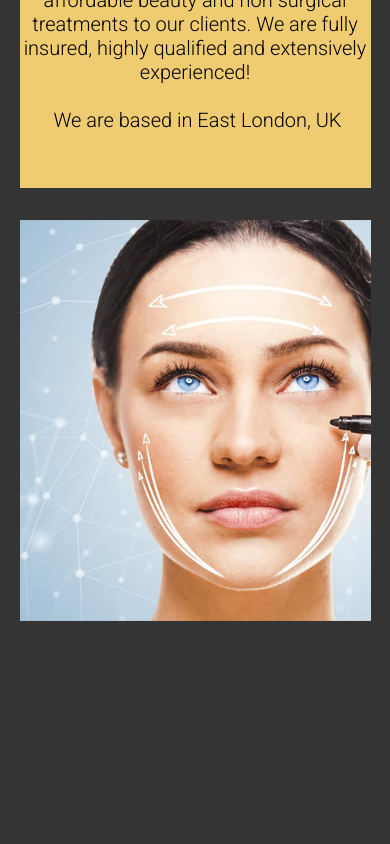
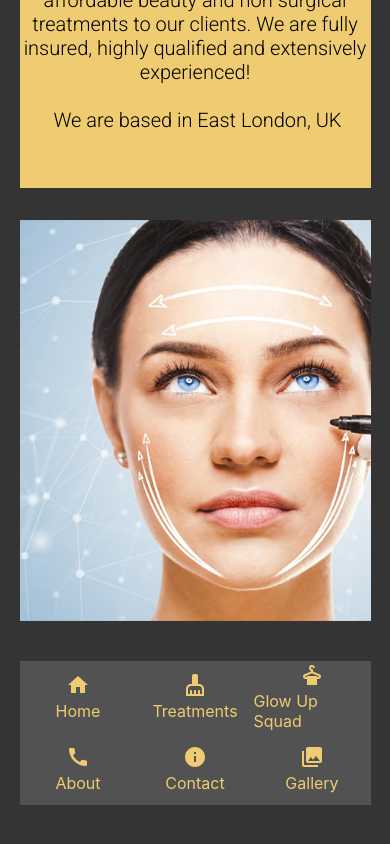
Before and after one commit to IbraheemHaseeb7/cleonora, a Next.js app: page /aboutus in a window 390 px wide. Shown: the part 976-1820 px from the top of the page. Before the commit the page ends 1613 px from the top, so only its background shows below. Built offline with nearby package versions, Linux system fonts and the light colour scheme.

Commit message:
fixed the side bar and added navigation bar

```diff
--- a/components/navbar/sidebar.js
+++ b/components/navbar/sidebar.js
@@ -57,6 +57,15 @@ export default function Sidebar({ open, setOpen }) {
             Contact Us
           </button>
         </Link>
+        <Link href="/gallery">
+          <button
+            className={styles.sidebar_options}
+            type="button"
+            onClick={() => close()}
+          >
+            Gallery
+          </button>
+        </Link>
       </div>
       <button className={styles.close} onClick={close}>
         X
--- /dev/null
+++ b/components/navigation/navigation.js
@@ -0,0 +1,59 @@
+import styles from "./navigation.module.css";
+import HomeIcon from "@mui/icons-material/Home";
+import CleaningServicesIcon from "@mui/icons-material/CleaningServices";
+import DryCleaningIcon from "@mui/icons-material/DryCleaning";
+import CallIcon from "@mui/icons-material/Call";
+import InfoIcon from "@mui/icons-material/Info";
+import CollectionsIcon from "@mui/icons-material/Collections";
+import Link from "next/link";
+import { useRouter } from "next/router";
+
+const navs = [
+  { route: "/", icon: <HomeIcon />, id: 1, title: "Home" },
+  {
+    route: "/treatments",
+    icon: <CleaningServicesIcon />,
+    id: 2,
+    title: "Treatments",
+  },
+  {
+    route: "/courses",
+    icon: <DryCleaningIcon />,
+    id: 3,
+    title: "Glow Up Squad",
+  },
+  { route: "/aboutus", icon: <CallIcon />, id: 4, title: "About" },
+  { route: "/contactus", icon: <InfoIcon />, id: 5, title: "Contact" },
+  { route: "/gallery", icon: <CollectionsIcon />, id: 6, title: "Gallery" },
+];
+
+export default function Navigation() {
+  return (
+    <div className={styles.main_container}>
+      <div className={styles.inner_container}>
+        {navs.map(({ title, route, icon, id }) => {
+          return <Nav route={route} icon={icon} key={id} title={title} />;
+        })}
+      </div>
+    </div>
+  );
+}
+
+function Nav({ icon, route, title }) {
+  const router = useRouter();
+
+  return (
+    <div className={styles.nav_container}>
+      <div
+        onClick={() => {
+          router.push(`/${route}`);
+        }}
+      >
+        <>
+          <div>{icon}</div>
+          <p>{title}</p>
+        </>
+      </div>
+    </div>
+  );
+}
--- /dev/null
+++ b/components/navigation/navigation.module.css
@@ -0,0 +1,60 @@
+.main_container {
+  width: 100%;
+  height: 5rem;
+  display: flex;
+  justify-content: center;
+  align-items: center;
+  margin: 2rem 0;
+  color: #efcb71;
+}
+
+.inner_container {
+  width: 90%;
+  height: 90%;
+  display: grid;
+  grid-template-columns: repeat(6, 16.6%);
+  grid-auto-rows: 100%;
+  background-color: #525252;
+  overflow: hidden;
+}
+
+.nav_container {
+  display: flex;
+  justify-content: center;
+  align-items: center;
+  flex-direction: column;
+  width: 100%;
+  height: 100%;
+}
+
+.nav_container > div {
+  display: flex;
+  justify-content: center;
+  align-items: center;
+  flex-direction: column;
+  width: 100%;
+  height: 100%;
+  cursor: pointer;
+}
+
+.nav_container > div {
+  transition: all 0.2s ease;
+}
+
+.nav_container > div > p {
+  margin: 0;
+}
+
+.nav_container > div:hover {
+  color: #5b5243;
+}
+
+@media (max-width: 600px) {
+  .main_container {
+    height: 10rem;
+  }
+  .inner_container {
+    grid-template-columns: repeat(3, 33.33%);
+    grid-template-rows: 50% 50%;
+  }
+}
--- a/components/videos/video.module.css
+++ b/components/videos/video.module.css
@@ -3,6 +3,7 @@
   height: 90%;
   overflow: hidden;
   position: relative;
+  background-color: #000;
 }
 
 .main_container > video {
@@ -19,7 +20,6 @@
   border: none;
   opacity: 0;
   transition: all 0.2s ease;
-  pointer-events: none;
 }
 
 .play {
@@ -29,9 +29,12 @@
   width: 3rem;
   height: 3rem;
   border-radius: 50%;
+  pointer-events: none;
+  z-index: 8;
 }
 
 .mute {
+  z-index: 10;
   bottom: 1rem;
   left: 1rem;
   padding: 0.25rem;
--- a/pages/_app.js
+++ b/pages/_app.js
@@ -5,6 +5,7 @@ import React, { useState } from "react";
 import "../styles/globals.css";
 import Whatsapp from "../components/whatsapp/whatsapp";
 import Toaster from "react-hot-toast";
+import Navigation from "../components/navigation/navigation";
 
 export const NavContext = React.createContext({
   open: false,
@@ -21,6 +22,7 @@ function MyApp({ Component, pageProps }) {
       {open && <div className="blur" onClick={() => setOpen(!open)}></div>}
       <Component {...pageProps} />
       <Whatsapp />
+      <Navigation />
       {/* <Toaster /> */}
       {/* <Footer /> */}
     </NavContext.Provider>
--- a/styles/gallery.module.css
+++ b/styles/gallery.module.css
@@ -27,3 +27,9 @@
   grid-auto-rows: 70vh;
   place-items: center;
 }
+
+@media (max-width: 600px) {
+  .videos_container {
+    grid-template-columns: 100%;
+  }
+}
```
Also changed, not shown: components/videos/video.js (+29 -7 lines).
